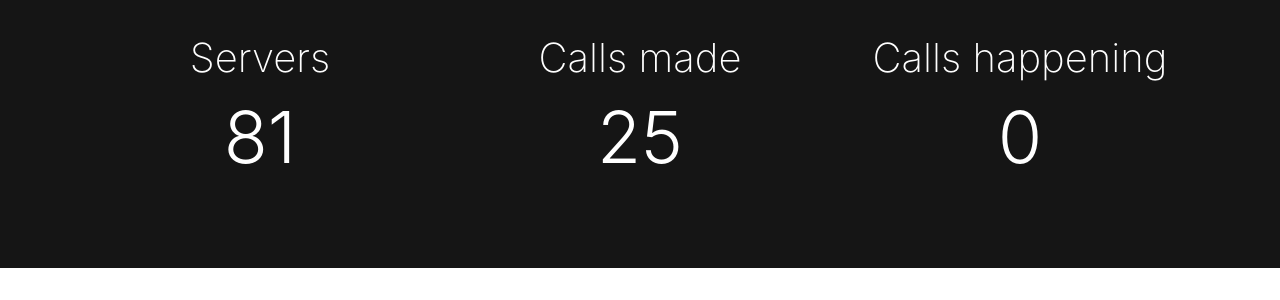
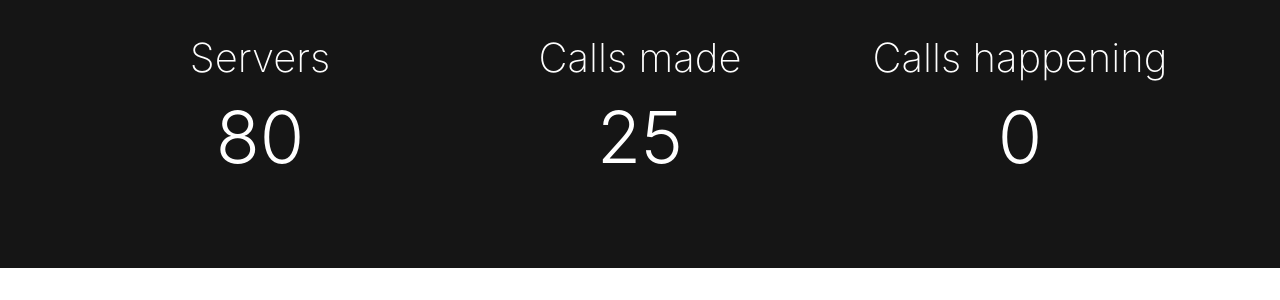
Before and after one commit to tumblenet/tnphone.tumblenet.ga, a Jekyll site: the page built from index.html, in a window 1280 px wide and 900 px high, scrolled down 443 px. Shown: the part 167-467 px from the top of the window. Built offline with Jekyll 4.4.1, drawn with Linux system fonts in a browser that asks for light colours; nearby versions of some CDN libraries.

Commit message:
Update Phones feed

```diff
--- a/_data/phones.json
+++ b/_data/phones.json
@@ -1,5 +1,5 @@
 {
 	"callsMade": 25,
-	"servers": 81,
+	"servers": 80,
 	"currentCalls": 0
 }
```
